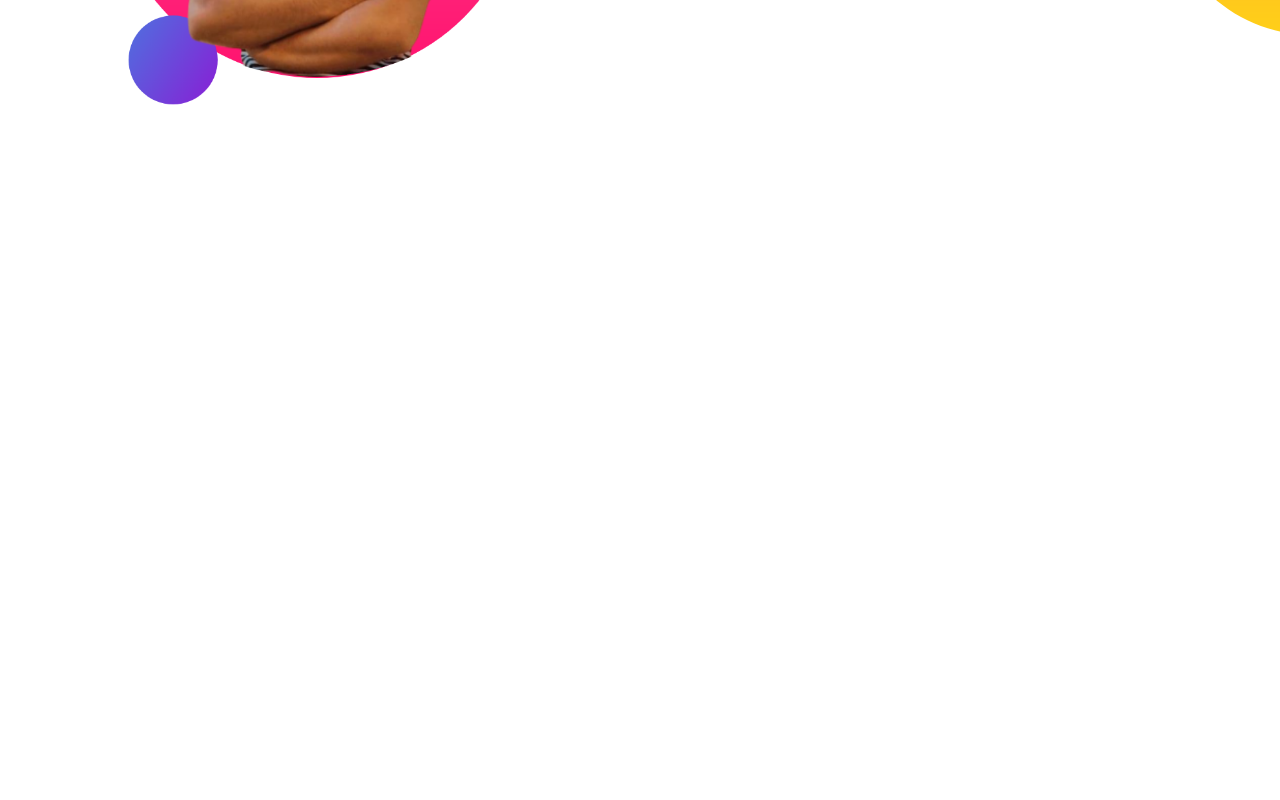
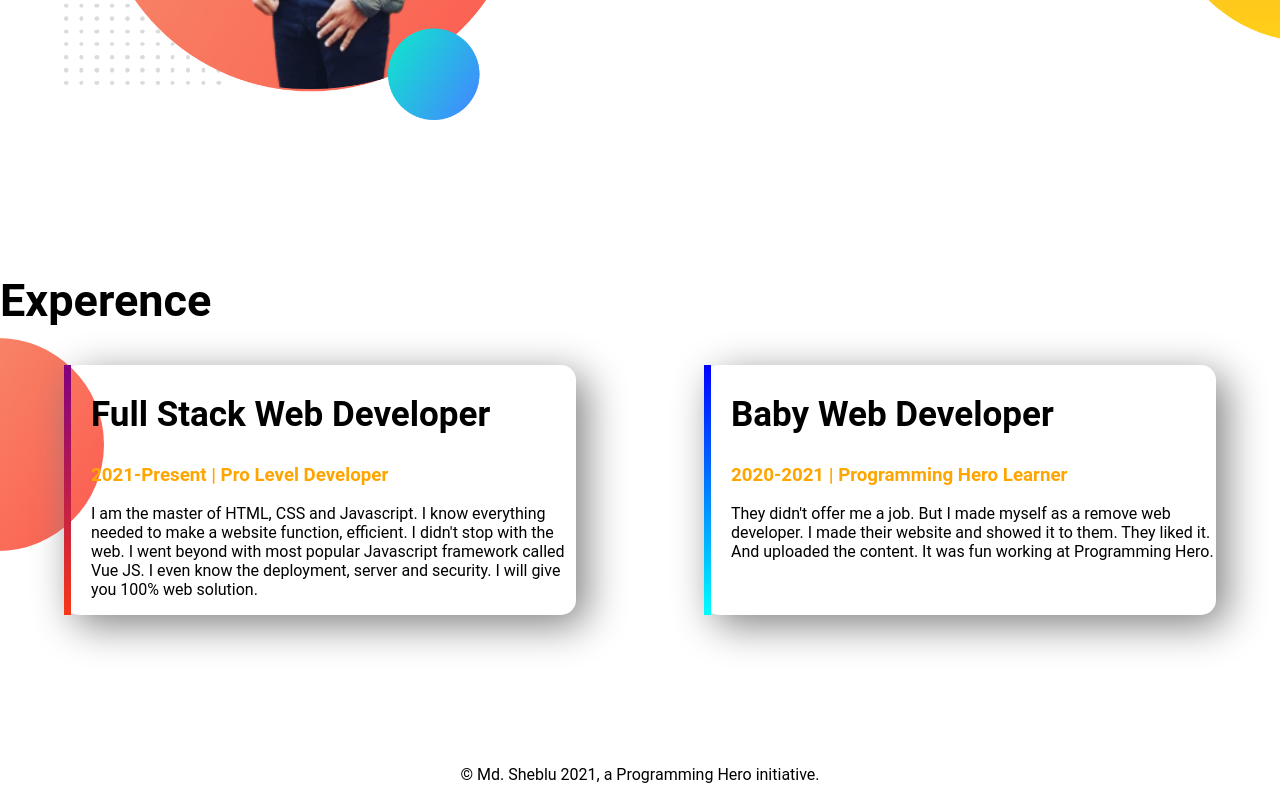
Before and after one commit to Sheblu15-2307/developer-portfolio, a plain HTML site: page index.html in a window 1280 px wide. Shown: the part 934-1734 px from the top of the page. Before the commit the page ends 1193 px from the top, so only its background shows below. Drawn offline with Linux system fonts and the light colour scheme.

Commit message:
exprence and footer added

```diff
--- a/index.html
+++ b/index.html
@@ -12,7 +12,7 @@
     <link rel="stylesheet" href="style.css">
 </head>
 <body>
-    <section class="top-banner">
+    <section class="top-banner flexible-container">
         <div class="half-width">
             <h1>Welcome to</h1>
             <h1><span class="orange-color">Md. Sheblu's</span> world</h1>
@@ -25,9 +25,9 @@
         </div>
     </section>
 
-    <section class="dream-big">
+    <section class="dream-big flexible-container">
        <div class="half-width">
-        <img src="images/sheblu-bg.png" alt="">
+        <img src="images/sheblu-1-bg.png" alt="">
        </div>
        <div class="half-width">
            <h1>Dream Big</h1>
@@ -39,6 +39,23 @@
        </div>
 
     </section>
-
+    <section class="expereance-area">
+        <h1>Experence</h1>
+        <div class="flexible-container">
+            <div id="full-stack" class="expereance-item">
+                <h2>Full Stack Web Developer</h2>
+                <h3 class="orange-color">2021-Present | Pro Level Developer</h3>
+                <p>I am the master of HTML, CSS and Javascript. I know everything needed to make a website function, efficient. I didn't stop with the web. I went beyond with most popular Javascript framework called Vue JS. I even know the deployment, server and security. I will give you 100% web solution.</p>
+            </div>
+            <div id="ex-br-color" class="expereance-item">
+                <h2>Baby Web Developer</h2>
+                <h3 class="orange-color">2020-2021 | Programming Hero Learner</h3>
+                <p>They didn't offer me a job. But I made myself as a remove web developer. I made their website and showed it to them. They liked it. And uploaded the content. It was fun working at Programming Hero.</p>
+            </div>
+        </div>
+    </section>
+    <footer>
+        <p>© Md. Sheblu 2021, a Programming Hero initiative.</p>
+    </footer>
 </body>
 </html>
--- a/style.css
+++ b/style.css
@@ -5,10 +5,13 @@ body{
 h1{
     font-size: 45px;
 }
+h2{
+    font-size: 35px;
+}
 .orange-color{
     color: orange;
 }
-section{
+.flexible-container{
     display: flex;
     margin-bottom: 150px;
 }
@@ -36,3 +39,31 @@ section{
     background-repeat: no-repeat;
     background-position: right;
 }
+.expereance-area{
+    background-image: url(images/exp-bg.png);
+    background-repeat: no-repeat;
+    background-position:left;
+}
+.expereance-item{
+    width: 40%;
+    margin-left: 5%;
+    margin-right: 5%;
+    padding-left: 20px;
+    border-radius: 15px;
+    box-shadow: 10px 10px 40px gray;
+}
+#ex-br-color{
+    border-left: 7px solid;
+    border-image: linear-gradient(blue, cyan);
+    border-image-slice: 1;
+}
+#full-stack{
+    border-left: 7px solid;
+    border-image: linear-gradient(purple,rgb(247, 56, 23));
+    border-image-slice: 1;
+}
+footer p{
+    text-align: center;
+}
+
+}
```
Also changed, not shown: images/jhankar.png (deleted), images/jhankar2.png (deleted), images/my-bg.png (deleted), images/sheblu-1-bg.png (added).
